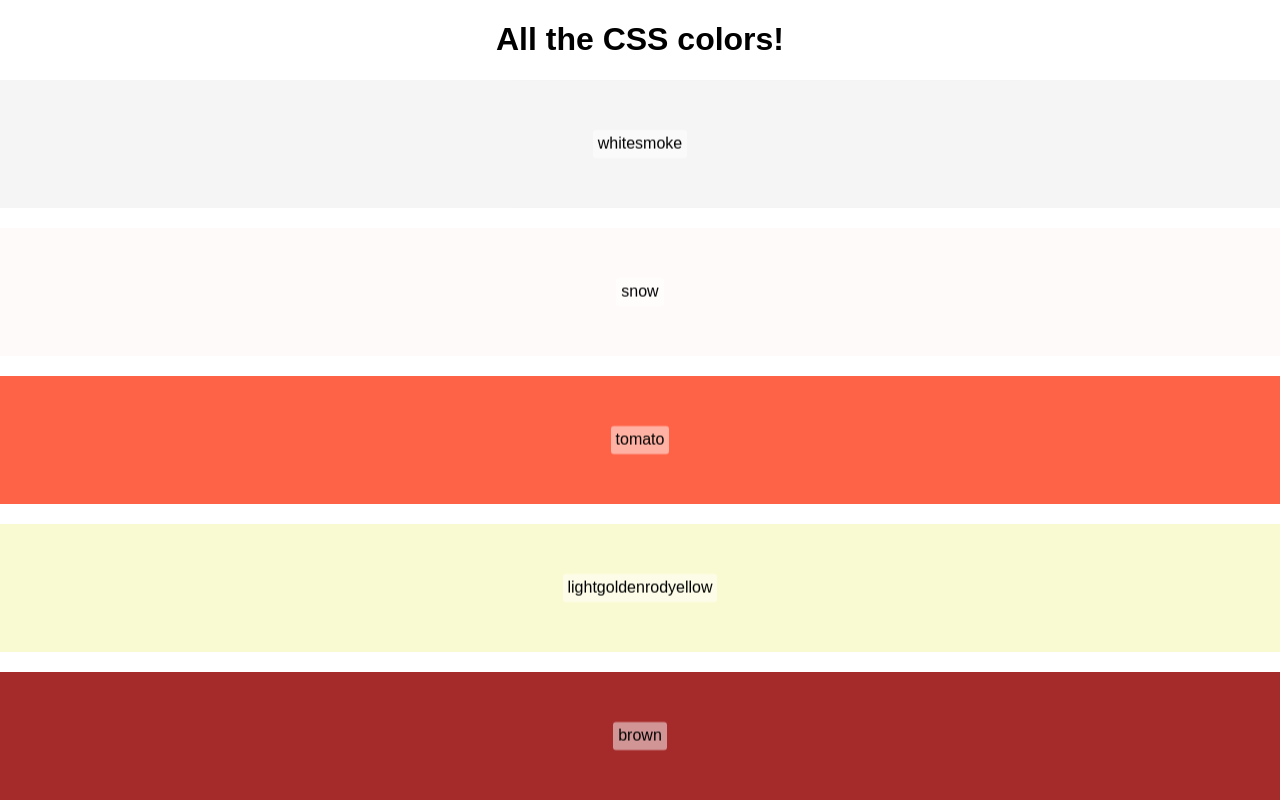
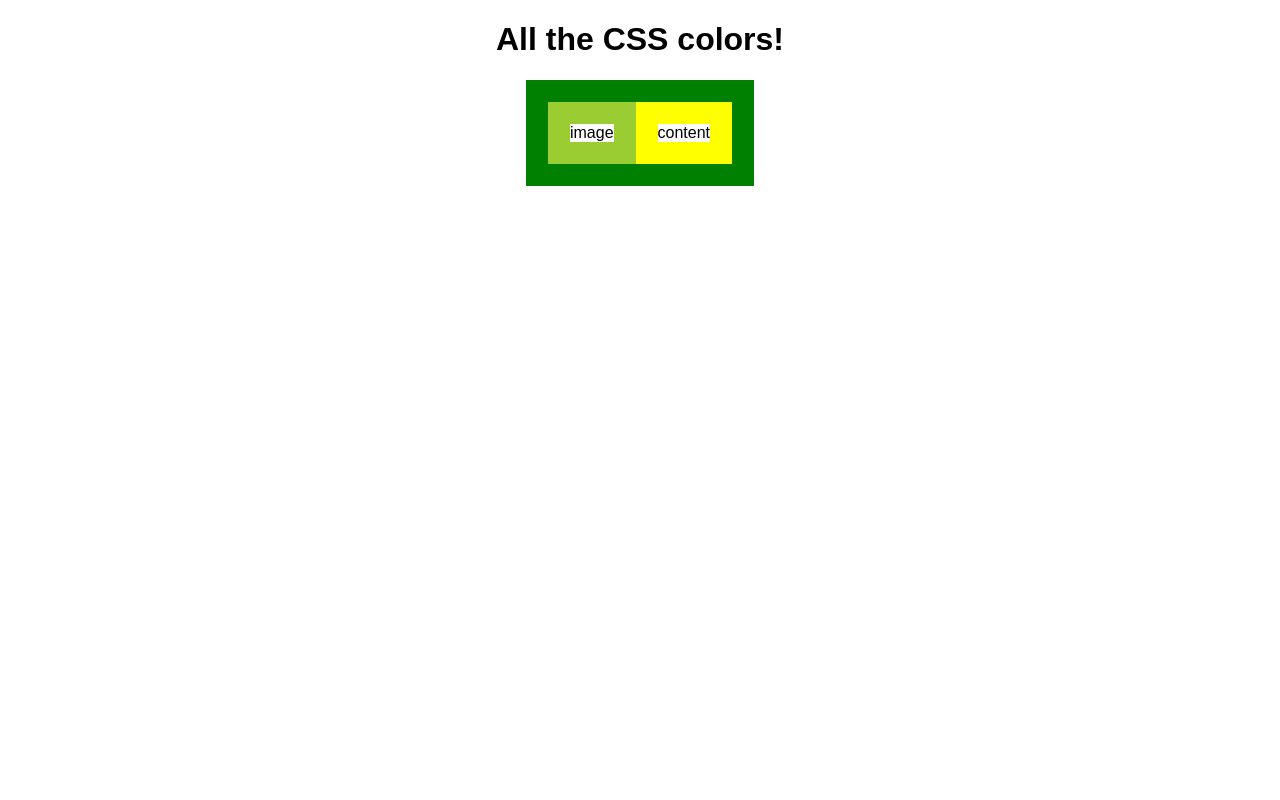
Before and after one commit to jon424/react-scroll-into-view, a React (Create React App) app: page / in a window 1280 px wide. Shown: the top 800 px of the page. Built offline with nearby package versions, Linux system fonts and the light colour scheme.

Commit message:
added the inline-flex display property

```diff
--- a/src/App.css
+++ b/src/App.css
@@ -42,3 +42,20 @@ html {
 * {
   box-sizing: inherit;
 }
+
+.jack {
+  display: inline-flex;
+  border: 22px solid green;
+}
+
+.img {
+
+border: 22px solid yellowgreen
+
+}
+
+.content {
+
+  flex-direction: row;
+  border: 22px solid yellow;
+}
--- a/src/App.js
+++ b/src/App.js
@@ -28,17 +28,17 @@ function App() {
     <div className="App">
       <h1>All the CSS colors!</h1>
 
-      {colors.map((color) => (
+      {/* {colors.map((color) => (
         <FadeInSection key={color}>
           <div className="box" style={{ backgroundColor: color }}>
             <span>{color}</span>
           </div>
         </FadeInSection>
-      ))}
+      ))} */}
       <FadeInSection>
         <div className="jack">
-          <div className="img">{/*scroll jack image*/}</div>
-          <div className="content">hey whattup?</div>
+          <div className="img">image</div>
+          <div className="content">content</div>
         </div>
       </FadeInSection>
     </div>
```
Also changed, not shown: 1 other file (tests, documents, lock files or other folders).
